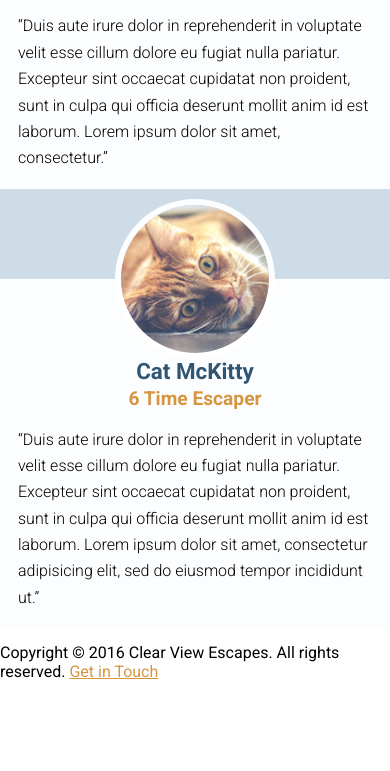
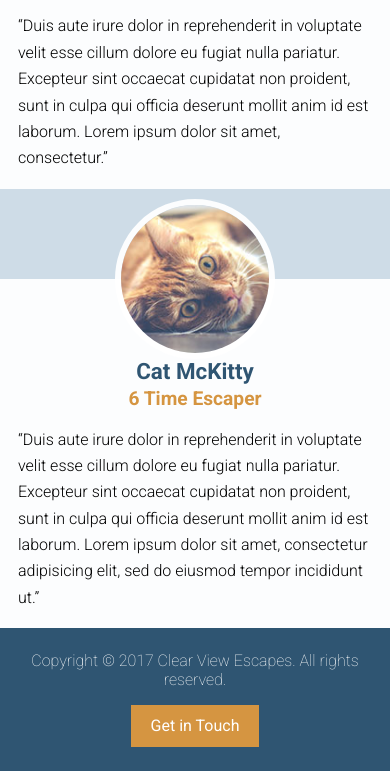
Before and after one commit to ajvergara/travel-site, a website: page app/index.html in a window 390 px wide. Shown: the part 4320-5091 px from the top of the page. Before the commit the page ends 5017 px from the top, so only its background shows below. Drawn offline with Linux system fonts and the light colour scheme.

Commit message:
Partially completed site-header desktop and mobile version

```diff
--- /dev/null
+++ b/app/assets/styles/modules/_site-header.css
@@ -0,0 +1,18 @@
+.site-header{
+  padding: .5rem 0;
+  background-color: $mainBlue;
+  color: #fff;
+  text-align: center;
+
+  &__text-content{
+    font-weight: 100;
+    display: block;
+    margin-bottom: 1rem;
+
+    @mixin atMedium{
+      margin-right: .7rem;
+      margin-bottom: 0;
+      display: inline-block;
+    }
+  }
+}
--- a/app/assets/styles/styles.css
+++ b/app/assets/styles/styles.css
@@ -12,3 +12,4 @@
 @import "modules/_section-title";
 @import "modules/_feature-item";
 @import "modules/_testimonials";
+@import "modules/_site-header";
--- a/app/index.html
+++ b/app/index.html
@@ -146,8 +146,10 @@
     </div>
   </div>
 
-  <footer>
-    <p>Copyright &copy; 2016 Clear View Escapes. All rights reserved. <a href="#">Get in Touch</a></p>
+  <footer class="site-header">
+    <div class="container">
+      <p><span class="site-header__text-content">Copyright &copy; 2017 Clear View Escapes. All rights reserved. </span><a class="btn btn--orange" href="#">Get in Touch</a></p>
+    </div>
   </footer>
 </body>
 </html>
--- a/app/temp/styles/styles.css
+++ b/app/temp/styles/styles.css
@@ -808,3 +808,25 @@ a {
     text-align: center;
     margin: .25rem 0 1rem;
   }
+
+.site-header{
+  padding: .5rem 0;
+  background-color: #2f5572;
+  color: #fff;
+  text-align: center;
+}
+
+.site-header__text-content{
+    font-weight: 100;
+    display: block;
+    margin-bottom: 1rem;
+  }
+
+@media only screen and (min-width: 768px){
+
+.site-header__text-content{
+      margin-right: .7rem;
+      margin-bottom: 0;
+      display: inline-block
+  }
+  }
```
